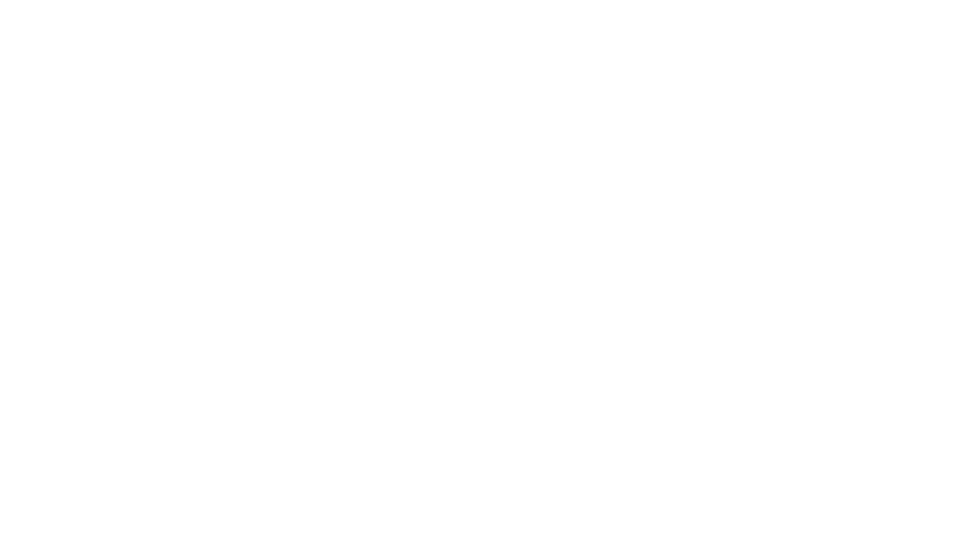
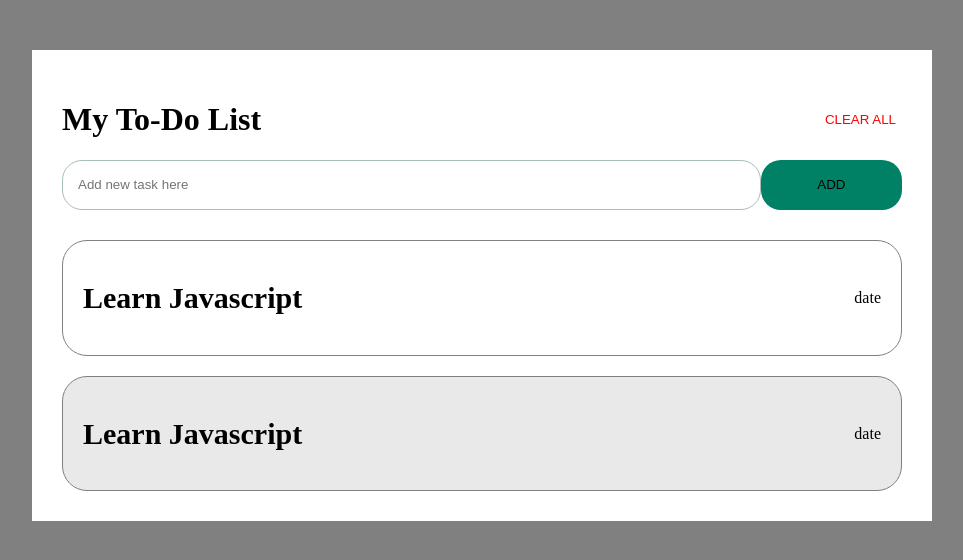
Before and after one commit to markostj/dm-stranica2, a plain HTML site: page index.html in a window 1280 px wide. Shown: the whole page, without its empty margins (158-1121 px from the left). Drawn offline with Linux system fonts and the light colour scheme.

Commit message:
header and item added

```diff
--- a/index.html
+++ b/index.html
@@ -7,15 +7,33 @@
     <meta name="author" content="MS" />
     <meta name="viewport" content="width=device-width, initial-scale=1.0" />
     <link rel="stylesheet" href="style.css" />
+    <script type="text/javascript" src="main.js"></script>
   </head>
   <body>
-    <main>
-
+    <main class="wrapper">
+      <header class="header">
+        <h1 class="header__title">My To-Do List</h1>
+        <button class="header__button">
+          Clear all
+        </button>
+      </header>
+      <section class="addTask">
+          <input class="addTask__form" type="text" id="newtask" placeholder="Add new task here" />
+        <button class="addTask__button">
+          Add
+        </button>
+      </section>
+      <div class="list">
+        <div class="item">
+          <h2 class="item__title">Learn Javascript</h2>
+          <p class="item__date">date</p>
+        </div>
+        <div class="item item-finished">
+            <h2 class="item__title">Learn Javascript</h2>
+            <p class="item__date">date</p>
+          </div>
+      </div>
     </main>
-    <footer class="footer">
-
-    </footer>
-
+    <footer class="footer"></footer>
   </body>
-
 </html>
--- a/main.js
+++ b/main.js
@@ -0,0 +1 @@
+alert("lala");
--- a/style.css
+++ b/style.css
@@ -0,0 +1,74 @@
+* {
+  box-sizing: border-box;
+}
+body {
+  margin: 0;
+  background-color: grey;
+}
+html {
+  font-size: 16px;
+}
+
+.wrapper {
+  max-width: 900px;
+  margin: 0 auto;
+  margin-top:50px;
+  padding: 30px;
+  background-color: white;
+}
+
+.header {
+  display: flex;
+  justify-content: space-between;
+  align-items: center;
+}
+.header__button {
+  border: 0;
+  height: 30px;
+  color: red;
+  text-transform: uppercase;
+  background-color: transparent;
+}
+
+.addTask {
+  display: flex;
+  align-items: center;
+  justify-content: space-between;
+  margin-bottom: 30px;
+}
+.addTask__form {
+  border:1px solid rgb(168, 190, 186);
+  color: rgb(0, 128, 100);
+  padding: 15px;
+  border-radius: 20px;
+  height:50px;
+  flex:6;
+
+}
+.addTask__button {
+  background-color: rgb(0, 128, 100);
+  border: 0;
+  border-radius: 20px;
+  padding: 15px;
+  height:50px;
+  text-transform: uppercase;
+  flex:1;
+}
+
+.item {
+  padding: 15px 20px;
+  border: 1px solid grey;
+  border-radius: 25px;
+  display: flex;
+  justify-content: space-between;
+  align-items: center;
+}
+.item + .item {
+  margin-top: 20px;
+}
+.item__title {
+  font-size: 30px;
+}
+.item-finished {
+  background-color: #e9e9e9;
+}
```
